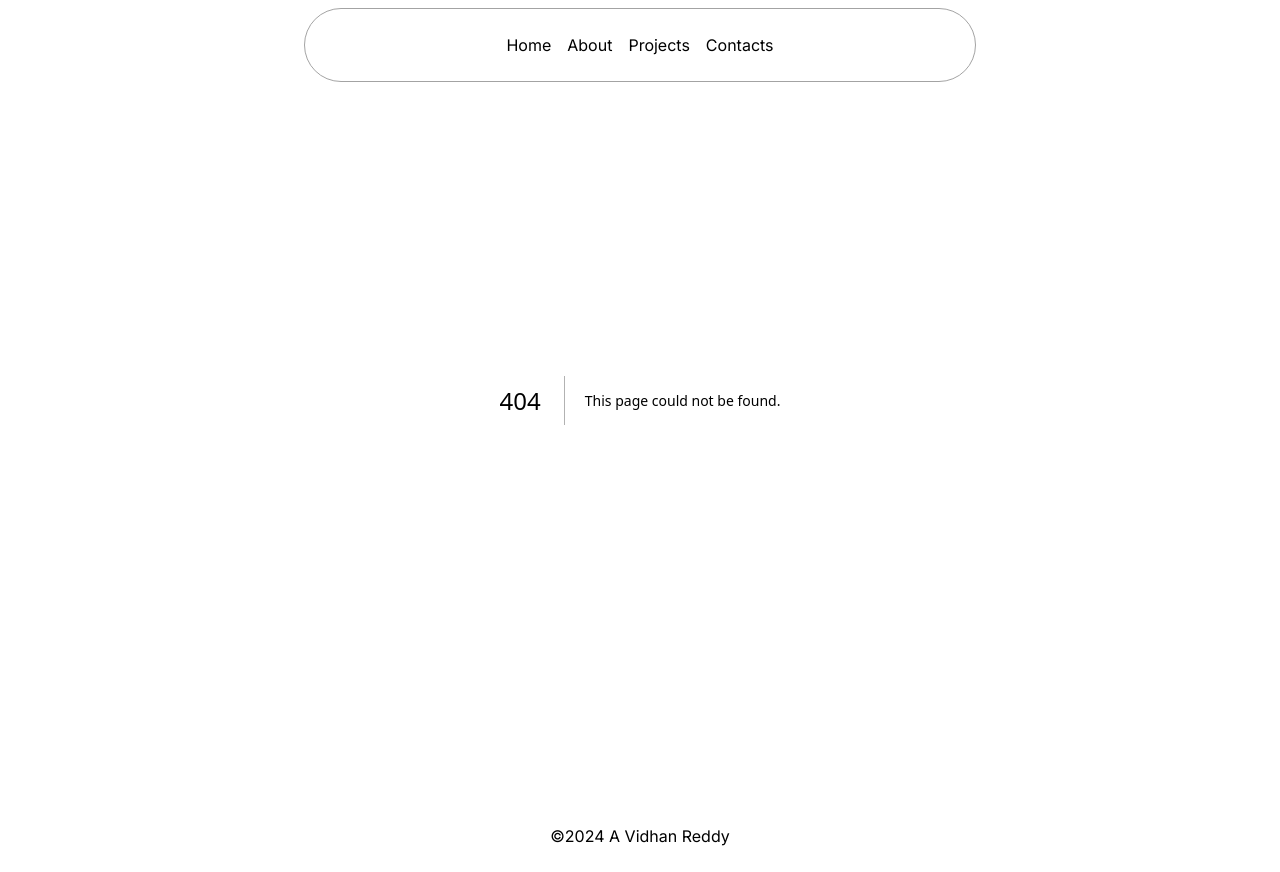
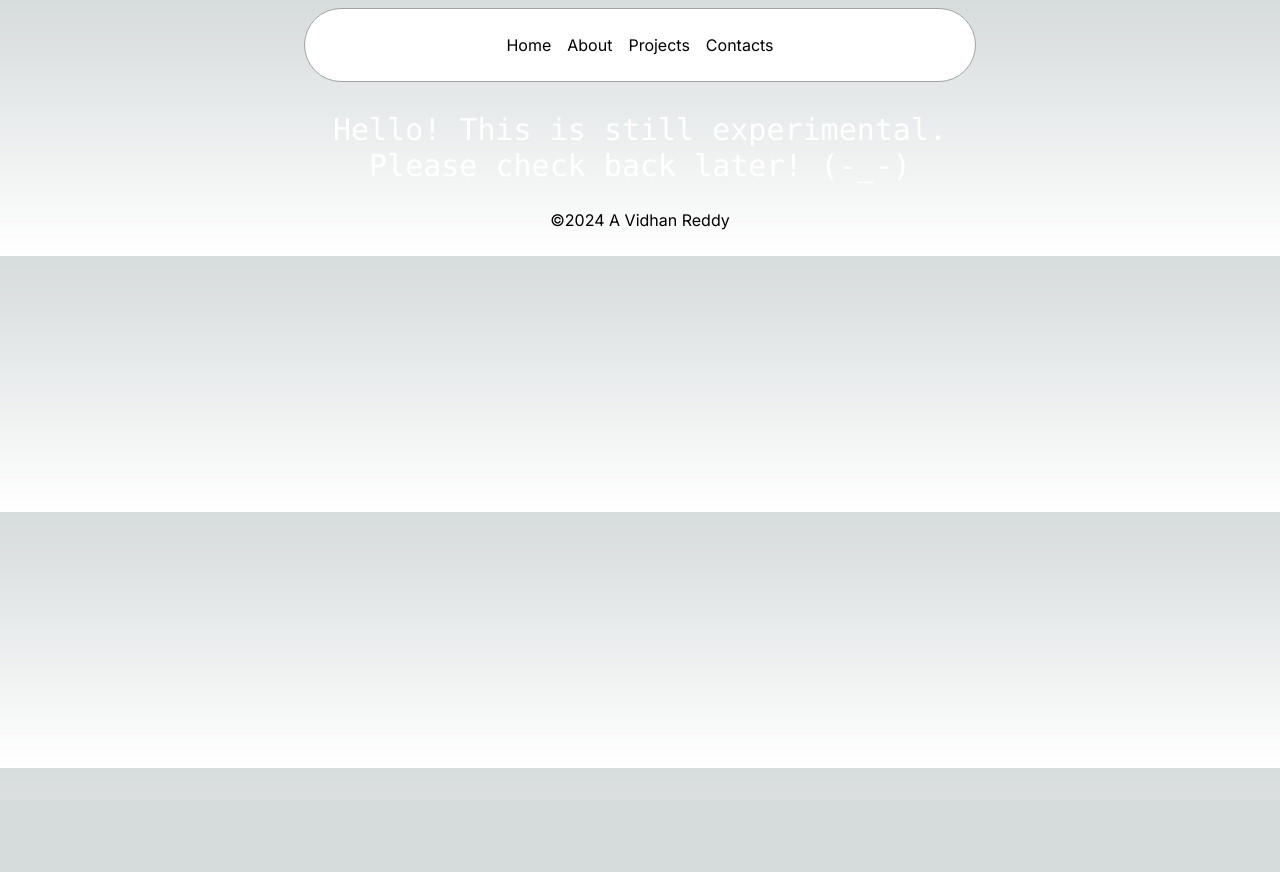
Before and after one commit to AVidhanR/itsvidhanreddy, a Next.js app: page /admin in a window 1280 px wide. Before the commit this address had no page. After the commit the page ends 800 px from the top, so only its background shows below. Built offline with nearby package versions, Linux system fonts and the light colour scheme.

Commit message:
feat: Add AdminDashboard component

```diff
--- /dev/null
+++ b/src/app/admin/page.tsx
@@ -0,0 +1,9 @@
+import React from "react";
+
+export default function AdminDashboard() {
+  return (
+    <div className="text-3xl text-white flex font-mono justify-center text-center mt-28 mx-1">
+      Hello! This is still experimental. <br /> Please check back later! (-_-)
+    </div>
+  );
+}
```
